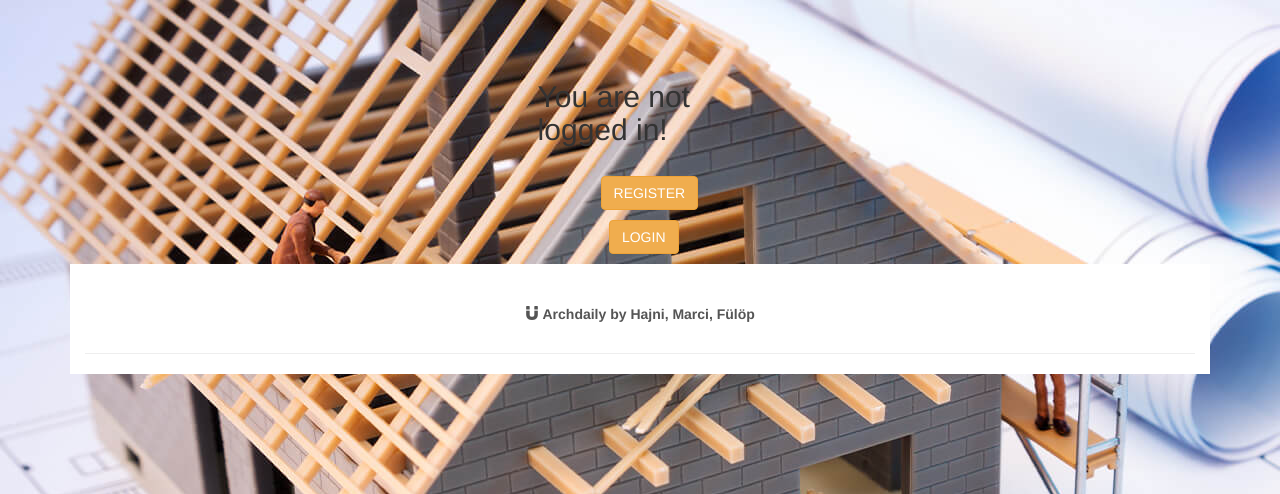
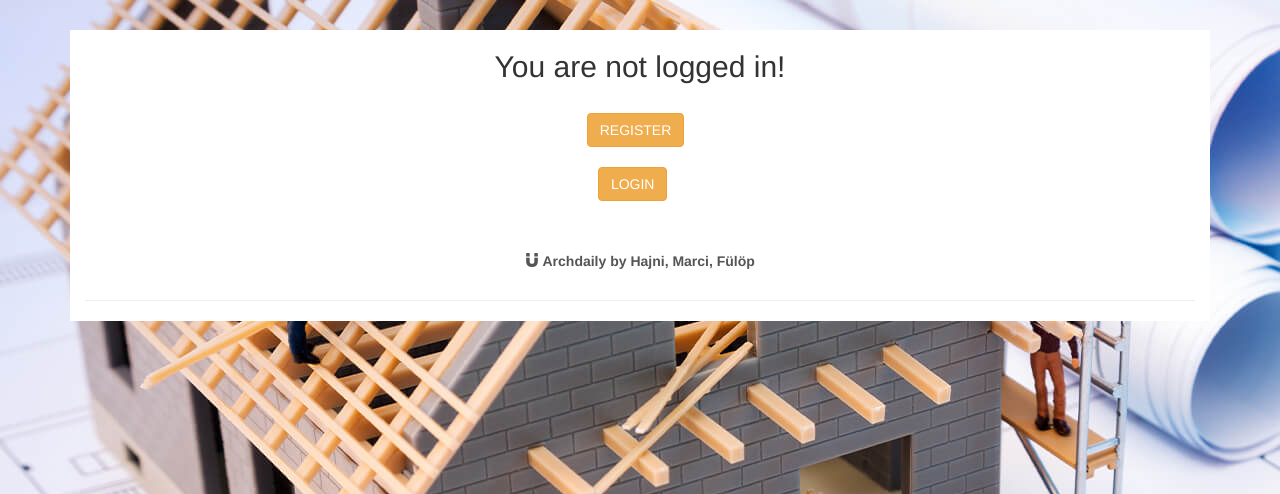
Before and after one commit to tothhajnalka17/askmate3, a Flask app: page /users in a window 1280 px wide. Shown: the part 72-566 px from the top of the page. Run offline with Flask 2, Linux system fonts and the light colour scheme; data that the repository does not hold is empty; some libraries are stand-ins or nearby versions.

Commit message:
bugfix:few last bugfix

```diff
--- a/static/style.css
+++ b/static/style.css
@@ -3,6 +3,7 @@ body {
 }
 body{
     background-image: url('background2.jpg');
+
 }
 
 .bgdiv{
--- a/templates/add_question.html
+++ b/templates/add_question.html
@@ -26,11 +26,11 @@
     {% else %}
     <br>
 <div class="container col-sm-20 col-sm-offset--3 bgdiv">
-    <h2 >You are not logged in!</h2>
+    <h2 style="text-align: center">You are not logged in!</h2>
     <ul class="text-uppercase list-inline" style="text-align: left; margin-top: 1rem">
-        <li class="dd" style="margin-top: 2rem; margin-left: 30%; margin-right: 28%"><a class="btn btn-warning btn-circle text-uppercase" href="{{url_for('register')}}">Register</a></li>
+        <li class="dd" style="margin-top: 2rem; margin-left: 45%; margin-right: 28%"><a class="btn btn-warning btn-circle text-uppercase" href="{{url_for('register')}}">Register</a></li>
             <br>
-        <li class="dd" style="margin-top: 2rem; margin-left: 31%; margin-right: 28%"><a class="btn btn-warning btn-circle text-uppercase" href="{{url_for('userlogin')}}">Login</a></li>
+        <li class="dd" style="margin-top: 2rem; margin-left: 46%; margin-right: 28%"><a class="btn btn-warning btn-circle text-uppercase" href="{{url_for('userlogin')}}">Login</a></li>
             <br>
     </ul>
 </div>
--- a/templates/layout.html
+++ b/templates/layout.html
@@ -36,6 +36,7 @@
 
 </head>
 <body>
+
 {% with messages = get_flashed_messages(with_categories=true) %}
   <!-- Categories: success (green), info (blue), warning (yellow), danger (red) -->
   {% if messages %}
@@ -59,5 +60,6 @@
 </div>
 </div>
 </div>
+
 </body>
 </html>
--- a/templates/list.html
+++ b/templates/list.html
@@ -19,7 +19,7 @@
     {% for question in list_questions  %}
     <div class="container border-bottom" >
     <div class="row">
-    <div class="col-sm-20 col-sm-offset--3 bgdiv" style="padding-bottom: 2rem">
+    <div class="col-sm-20 col-sm-offset--3 bgdiv" style="padding-bottom: 2rem;margin-bottom: 1rem">
 
         <h3>
         Question #{{ question.id }}
--- a/templates/login.html
+++ b/templates/login.html
@@ -10,7 +10,7 @@
   <form action="{{url_for('userlogin')}}" method="POST">
 
     <div class="user-box">
-       <input type="text" name="email" required="" autocomplete="on">
+       <input type="text" name="email" required="" autocomplete="off">
        <label>Email</label>
     </div>
 
--- a/templates/users.html
+++ b/templates/users.html
@@ -2,11 +2,10 @@
 
 {% block body %}
     {% if session.username %}
+<div class="container col-sm-20 col-sm-offset--3 bgdiv">
+    <br>
 
-    <p>Welcome, {{ session.username}}!</p>
-    <a href="{{url_for('logout')}}">Logout</a><br>
-
-        <table class="table table-striped table-hover">
+        <table class="table table-striped table-hover" style="margin-top: 2rem">
         <tr>
             <td><h2>List of all registered users on Archy</h2></td>
             <td></td>
@@ -25,12 +24,13 @@
         </table>
     {% else %}
     <br>
-<div style="margin-top: 5rem; margin-left: 42%; margin-right: 42%">
-    <h2 >You are not logged in!</h2>
+</div>
+<div class="container col-sm-20 col-sm-offset--3 bgdiv">
+    <h2 style="text-align: center">You are not logged in!</h2>
     <ul class="text-uppercase list-inline" style="text-align: left; margin-top: 1rem">
-        <li class="dd" style="margin-top: 2rem; margin-left: 30%; margin-right: 28%"><a class="btn btn-warning btn-circle text-uppercase" href="{{url_for('register')}}">Register</a></li>
+        <li class="dd" style="margin-top: 2rem; margin-left: 45%; margin-right: 28%"><a class="btn btn-warning btn-circle text-uppercase" href="{{url_for('register')}}">Register</a></li>
             <br>
-        <li class="dd" style="margin-top: 1rem; margin-left: 34%; margin-right: 25%"><a class="btn btn-warning btn-circle text-uppercase" href="{{url_for('userlogin')}}">Login</a></li>
+        <li class="dd" style="margin-top: 2rem; margin-left: 46%; margin-right: 28%"><a class="btn btn-warning btn-circle text-uppercase" href="{{url_for('userlogin')}}">Login</a></li>
             <br>
     </ul>
 </div>
```
Also changed, not shown: templates/add_answer.html (+4 -4 lines), templates/home.html (+6 -6 lines), templates/profile.html (+7 -7 lines).
